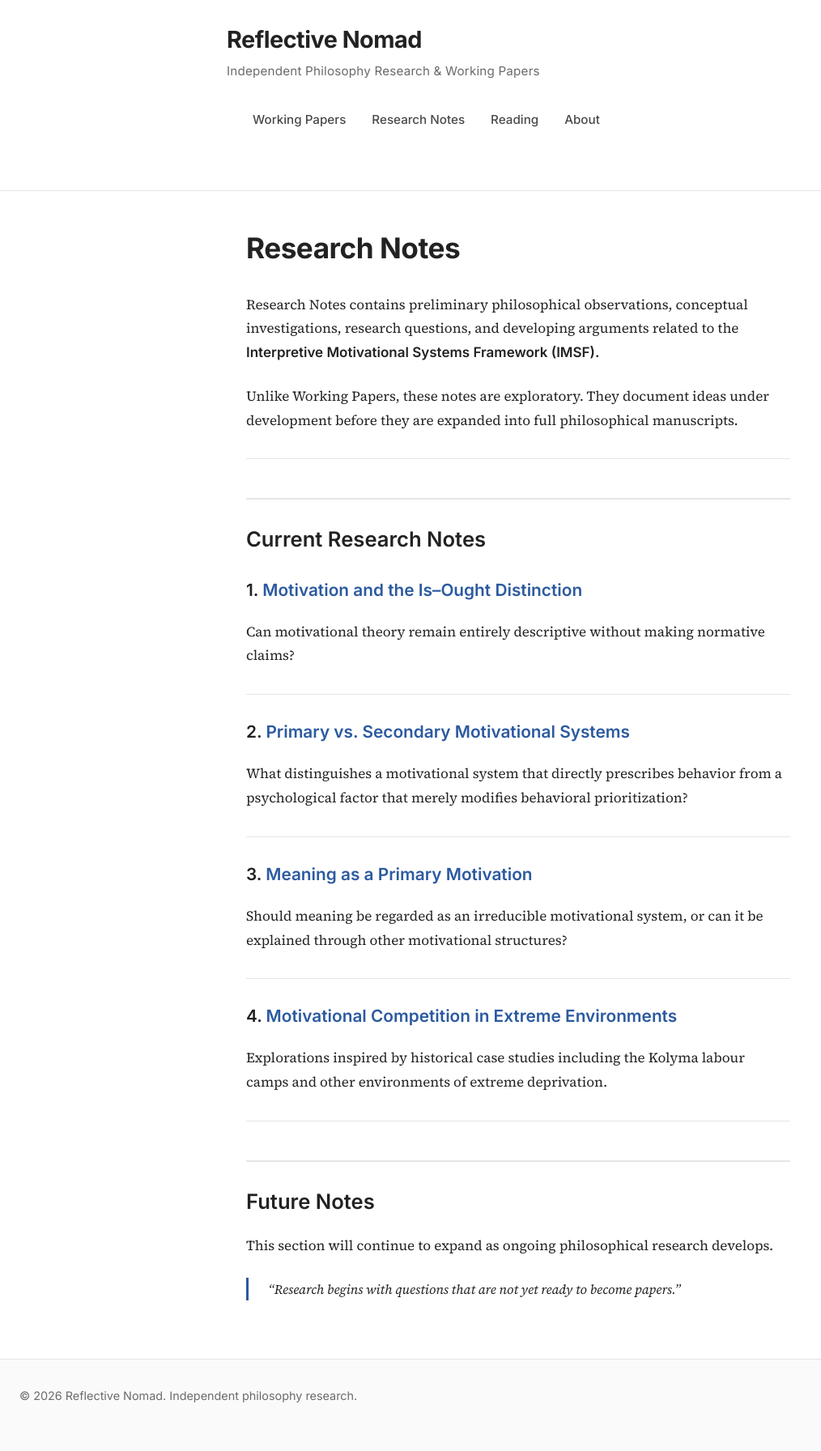
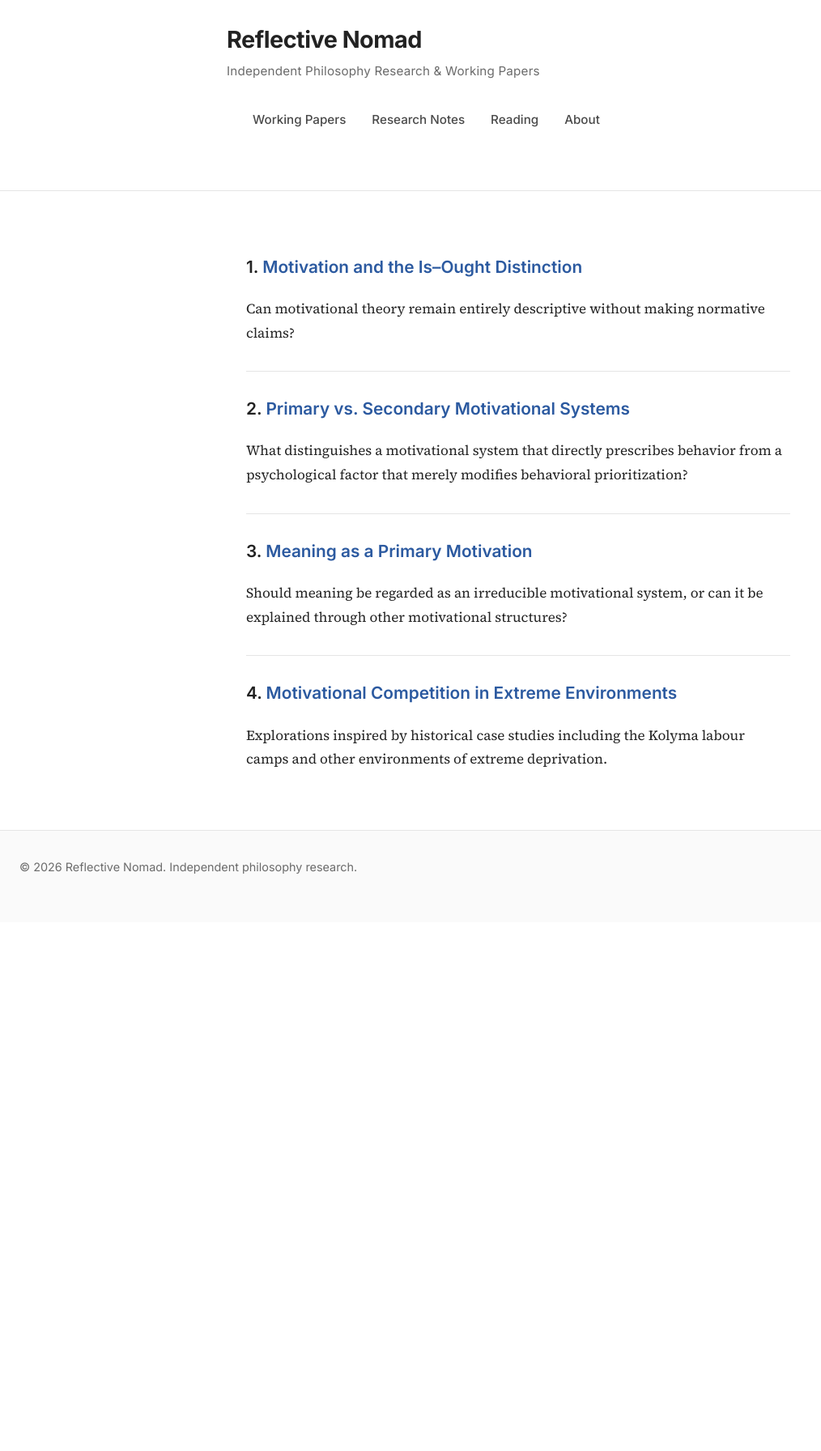
Before and after one commit to Reflectivenomad/reflectivenomad.github.io, a Jekyll site: the page built from research-notes.md, in a window 1280 px wide. Shown: the whole page at 81% size, without its empty margins (0-1014 px from the left). Built offline with Jekyll 4.4.1, drawn with Linux system fonts in a browser that asks for light colours; our own code applies the rules of GitHub Pages for plain Markdown files; after the commit the page ends 1139 px from its top, so only the background shows below that.

Commit message:
Update research-notes.md

```diff
--- a/research-notes.md
+++ b/research-notes.md
@@ -1,45 +1,21 @@
----
-layout: default
-title: Research Notes
-permalink: /research-notes/
----
-
-# Research Notes
-
-Research Notes contains preliminary philosophical observations, conceptual investigations, research questions, and developing arguments related to the **Interpretive Motivational Systems Framework (IMSF).**
-
-Unlike Working Papers, these notes are exploratory. They document ideas under development before they are expanded into full philosophical manuscripts.
-
----
-
-## Current Research Notes
-
-### 1. [Motivation and the Is–Ought Distinction](research-notes/is-ought)
+### 1. [Motivation and the Is–Ought Distinction](/research-notes/is-ought/)
 
 Can motivational theory remain entirely descriptive without making normative claims?
 
 ---
 
-### 2. [Primary vs. Secondary Motivational Systems](research-notes/primary-vs-secondary)
+### 2. [Primary vs. Secondary Motivational Systems](/research-notes/primary-vs-secondary/)
 
 What distinguishes a motivational system that directly prescribes behavior from a psychological factor that merely modifies behavioral prioritization?
 
 ---
 
-### 3. [Meaning as a Primary Motivation](research-notes/meaning-as-primary)
+### 3. [Meaning as a Primary Motivation](/research-notes/meaning-as-primary/)
 
 Should meaning be regarded as an irreducible motivational system, or can it be explained through other motivational structures?
 
 ---
 
-### 4. [Motivational Competition in Extreme Environments](research-notes/extreme-environments)
+### 4. [Motivational Competition in Extreme Environments](/research-notes/extreme-environments/)
 
 Explorations inspired by historical case studies including the Kolyma labour camps and other environments of extreme deprivation.
-
----
-
-## Future Notes
-
-This section will continue to expand as ongoing philosophical research develops.
-
-> *"Research begins with questions that are not yet ready to become papers."*
```
